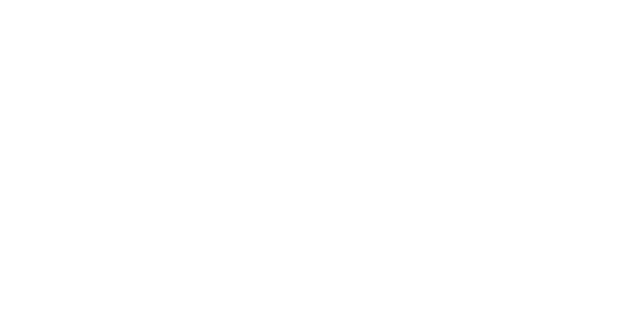
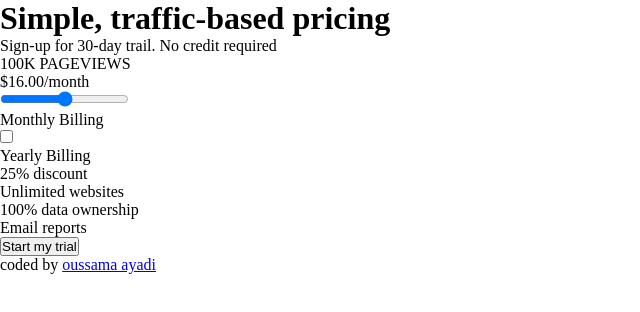
Before and after one commit to ayadi1/interactive-pricing-component-using-react-js, a React (Create React App) app: page / in a window 1280 px wide. Shown: the top 312 px of the page, without its empty margins (0-640 px from the left). Built offline with nearby package versions, Linux system fonts and the light colour scheme.

Commit message:
create page content

```diff
--- a/src/App.css
+++ b/src/App.css
@@ -1,38 +1,5 @@
-.App {
-  text-align: center;
+* {
+  margin: 0;
+  padding: 0;
+  box-sizing: border-box;
 }
-
-.App-logo {
-  height: 40vmin;
-  pointer-events: none;
-}
-
-@media (prefers-reduced-motion: no-preference) {
-  .App-logo {
-    animation: App-logo-spin infinite 20s linear;
-  }
-}
-
-.App-header {
-  background-color: #282c34;
-  min-height: 100vh;
-  display: flex;
-  flex-direction: column;
-  align-items: center;
-  justify-content: center;
-  font-size: calc(10px + 2vmin);
-  color: white;
-}
-
-.App-link {
-  color: #61dafb;
-}
-
-@keyframes App-logo-spin {
-  from {
-    transform: rotate(0deg);
-  }
-  to {
-    transform: rotate(360deg);
-  }
-}
--- a/src/App.js
+++ b/src/App.js
@@ -1,7 +1,13 @@
 import "./App.css";
-
+import Main from "./Main/Main";
+import Footer from "./components/Footer/Footer";
 function App() {
-  return <div className="App"></div>;
+  return <div className="App">
+    <h1>Simple, traffic-based pricing</h1>
+    <p>Sign-up for 30-day trail. No credit required</p>
+    <Main />
+    <Footer />
+  </div>;
 }
 
 export default App;
--- /dev/null
+++ b/src/Main/Main.js
@@ -0,0 +1,31 @@
+export default function Main() {
+  return (
+    <main>
+      <div className="main--header">
+        <p>100K PAGEVIEWS</p>
+        <p>
+          <span>$16.00</span>/month
+        </p>
+      </div>
+      <div className="main--actions">
+        <div className="range">
+          <input type="range" className="main--actions__range" />
+        </div>
+        <div className="">
+          <p>Monthly Billing</p>
+          <input type="checkbox" className="main--actions__checkbox" />
+          <p>Yearly Billing</p>
+          <p className="main--actions__discount">25% discount</p>
+        </div>
+      </div>
+      <div className="main--footer">
+        <ul>
+          <li>Unlimited websites</li>
+          <li>100% data ownership</li>
+          <li>Email reports</li>
+        </ul>
+        <button>Start my trial</button>
+      </div>
+    </main>
+  );
+}
--- /dev/null
+++ b/src/components/Footer/Footer.js
@@ -0,0 +1,8 @@
+export default function Footer() {
+  return (
+    <footer>
+      coded by{" "}
+      <a href="https://www.linkedin.com/in/oussama-ayadi1/">oussama ayadi</a>
+    </footer>
+  );
+}
```
